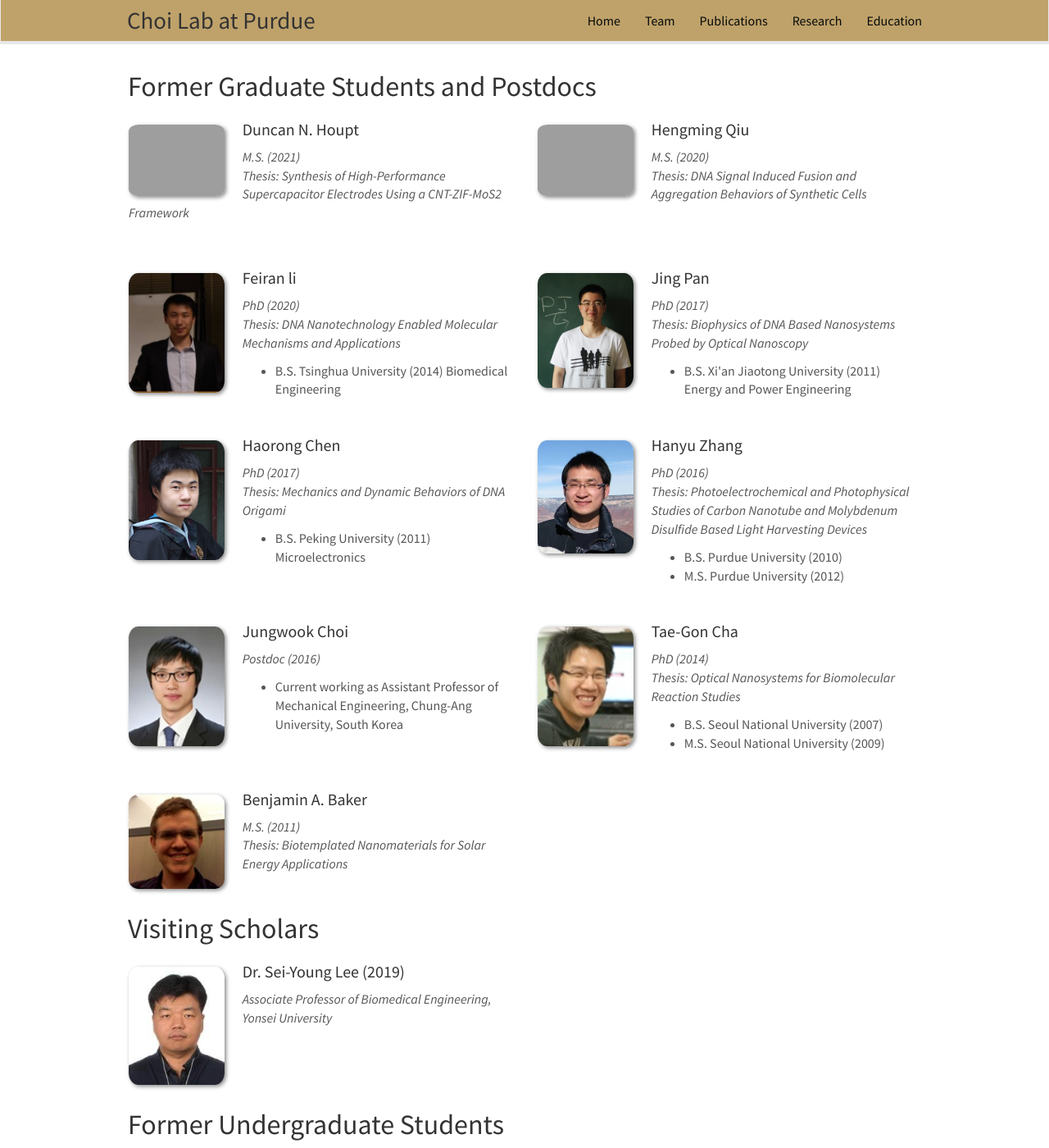
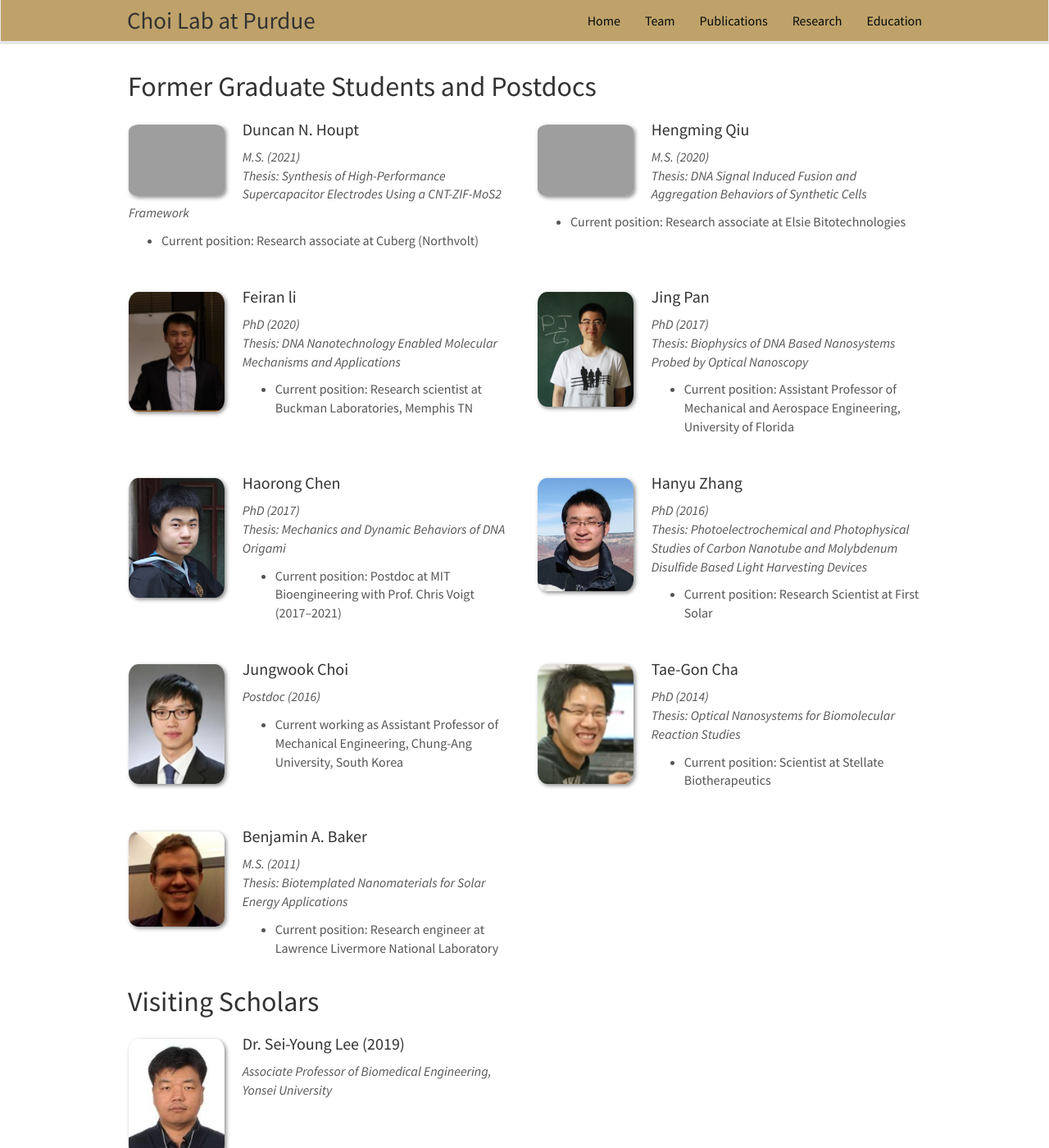
Before and after one commit to choidnalab/choidnalab.github.io, a Jekyll site: the page built from _pages/team.md, in a window 1280 px wide and 1400 px high, scrolled down 1268 px. Shown: the whole window at 82% size. Built offline with Jekyll 4.4.1, drawn with Linux system fonts in a browser that asks for light colours; nearby versions of some CDN libraries.

Commit message:
Update alumni_members.yml

```diff
--- a/_data/alumni_members.yml
+++ b/_data/alumni_members.yml
@@ -4,8 +4,8 @@
   info2: "Thesis: Synthesis of High-Performance Supercapacitor Electrodes Using a CNT-ZIF-MoS2 Framework"
   email:
   duration:
-  number_educ: 0
-  education1:
+  number_educ: 1
+  education1: "Current position: Research associate at Cuberg (Northvolt)"
   education2:
   education3:
   education4:
@@ -16,8 +16,8 @@
   info2: "Thesis: DNA Signal Induced Fusion and Aggregation Behaviors of Synthetic Cells"
   email:
   duration:
-  number_educ: 0
-  education1:
+  number_educ: 1
+  education1: "Current position: Research associate at Elsie Bitotechnologies"
   education2:
   education3:
   education4:
@@ -29,7 +29,7 @@
   email:
   duration:
   number_educ: 1
-  education1: B.S. Tsinghua University (2014) Biomedical Engineering
+  education1: "Current position: Research scientist at Buckman Laboratories, Memphis TN"
   education2:
   education3:
   education4:
@@ -41,7 +41,7 @@
   duration:
   email:
   number_educ: 1
-  education1: B.S. Xi'an Jiaotong University (2011) Energy and Power Engineering
+  education1: "Current position: Assistant Professor of Mechanical and Aerospace Engineering, University of Florida "
   education2:
   education3:
   education4:
@@ -53,7 +53,7 @@
   duration:
   email:
   number_educ: 1
-  education1: B.S. Peking University (2011) Microelectronics
+  education1: "Current position: Postdoc at MIT Bioengineering with Prof. Chris Voigt (2017–2021)"
   education2:
   education3:
 
@@ -63,9 +63,9 @@
   info: PhD (2016)
   info2: "Thesis: Photoelectrochemical and Photophysical Studies of Carbon Nanotube and Molybdenum Disulfide Based Light Harvesting Devices"
   email:
-  number_educ: 2
-  education1: B.S. Purdue University (2010)
-  education2: M.S. Purdue University (2012)
+  number_educ: 1
+  education1: "Current position: Research Scientist at First Solar "
+  education2:
   education3:
   education4:
 
@@ -87,10 +87,10 @@
   info: PhD (2014)
   info2: "Thesis: Optical Nanosystems for Biomolecular Reaction Studies"
   email:
-  number_educ: 2
+  number_educ: 1
   duration:
-  education1: B.S. Seoul National University (2007)
-  education2: M.S. Seoul National University (2009)
+  education1: "Current position: Scientist at Stellate Biotherapeutics "
+  education2:
   education3:
   education4:
 
@@ -99,9 +99,9 @@
   info: M.S. (2011)
   info2: "Thesis: Biotemplated Nanomaterials for Solar Energy Applications"
   email:
-  number_educ: 0
+  number_educ: 1
   duration:
-  education1:
+  education1: "Current position: Research engineer at Lawrence Livermore National Laboratory"
   education2:
   education3:
   education4:
```
